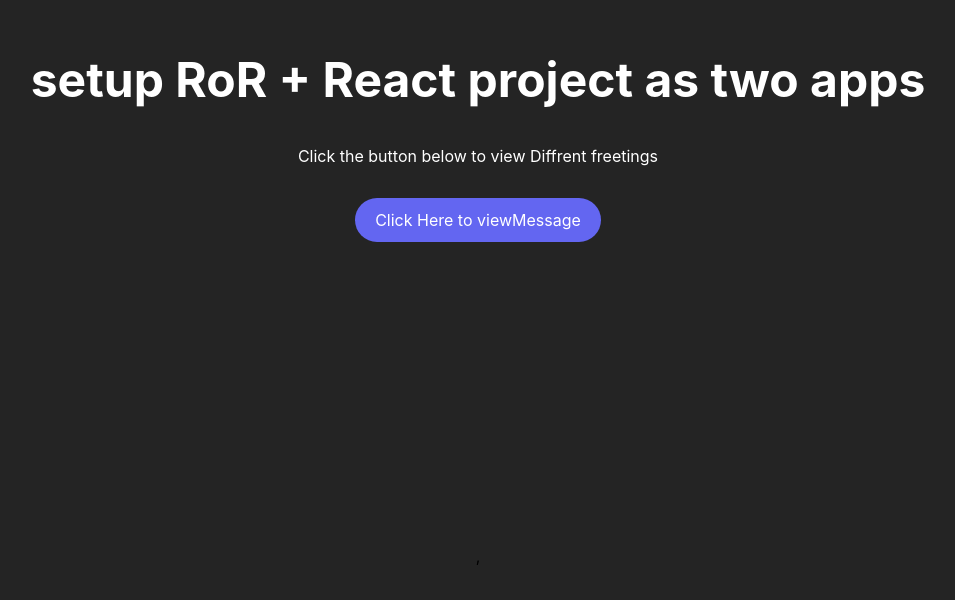
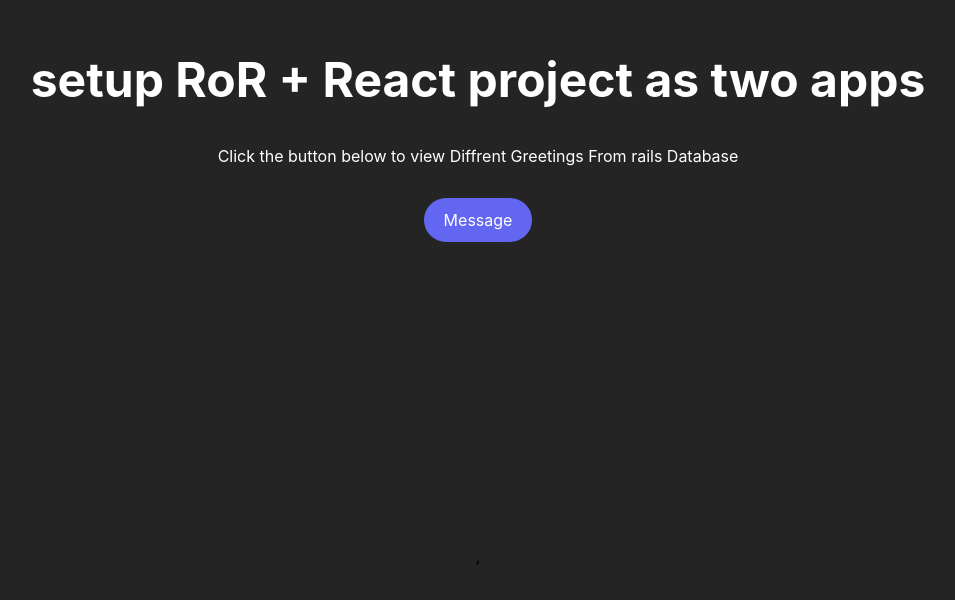
Before and after one commit to betses/-setup-RoR-React-, a React (Vite) app: page / in a window 1280 px wide. Shown: the part 288-888 px from the top of the page, without its empty margins (162-1117 px from the left). Built offline with nearby package versions, Linux system fonts and the light colour scheme.

Commit message:
Add component to and get message from redux

```diff
--- a/package.json
+++ b/package.json
@@ -12,7 +12,9 @@
     "@reduxjs/toolkit": "^1.9.1",
     "react": "^18.2.0",
     "react-dom": "^18.2.0",
-    "react-redux": "^8.0.5"
+    "react-redux": "^8.0.5",
+    "react-router": "^6.7.0",
+    "react-router-dom": "^6.7.0"
   },
   "devDependencies": {
     "@babel/core": "^7.20.12",
--- a/src/components/home.jsx
+++ b/src/components/home.jsx
@@ -6,9 +6,9 @@ const Home = () => (
     <h1 className="text-5xl font-bold text-white">
       setup RoR + React project as two apps
     </h1>
-    <p className="text-white">Click the button below to view Diffrent freetings </p>
+    <p className="text-white">Click the button below to view Diffrent Greetings From rails Database</p>
     <div>
-      <Link to="/message" className="text-white bg-indigo-500 hover:bg-indigo-800 px-5 py-3 rounded-full">Click Here to viewMessage</Link>
+      <Link to="/message" className="text-white bg-indigo-500 hover:bg-indigo-800 px-5 py-3 rounded-full">Message</Link>
     </div>
   </div>
 );
--- a/src/components/message.jsx
+++ b/src/components/message.jsx
@@ -4,19 +4,18 @@ import { useDispatch, useSelector } from 'react-redux';
 import { fetchData } from '../redux/message';
 
 const Message = () => {
+  const dispatch = useDispatch();
   const message = useSelector((store) => store.message);
-  const dispatch = useDispatch();
 
   console.log(message);
   useEffect(() => {
     dispatch(fetchData());
-  }, []);
+  }, [dispatch]);
 
   return (
-    <div>
-      <h3>Message page</h3>
-      <Link to="/">Home</Link>
-      <h1>{message.message}</h1>
+    <div className="flex flex-col justify-center items-center gap-10 h-screen text-white">
+      <h1 className="text-5xl">{message.message}</h1>
+      <Link to="/" className="bg-indigo-500 hover:bg-indigo-800 px-8   py-3 rounded-full">Back</Link>
     </div>
   );
 };
```
Also changed, not shown: 1 other file (tests, documents, lock files or other folders).
